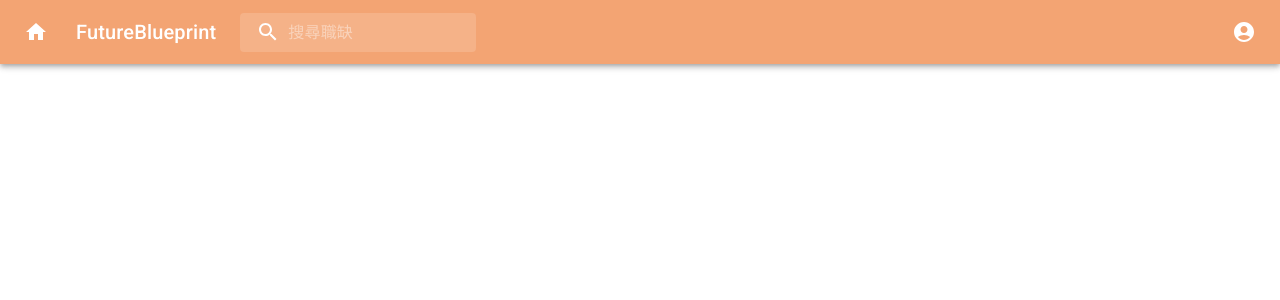
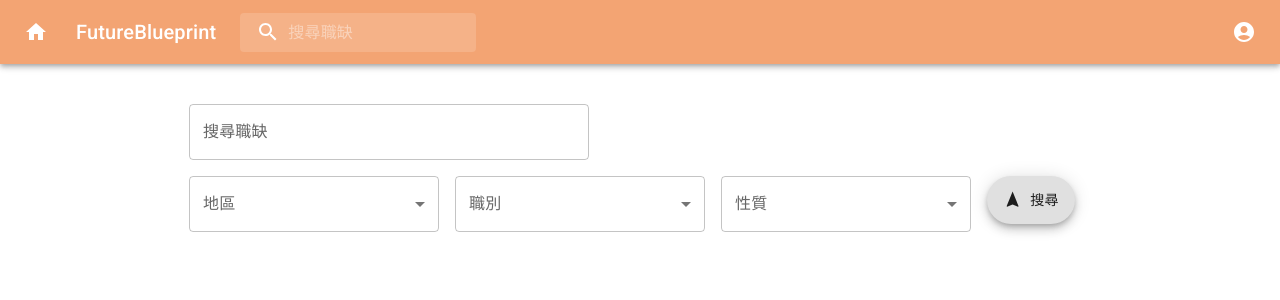
Before and after one commit to KJCGray/Future_blueprint, a Next.js app: page /searchpage in a window 1280 px wide. Shown: the top 300 px of the page. Built offline with nearby package versions, Linux system fonts and the light colour scheme.

Commit message:
add search option

```diff
--- /dev/null
+++ b/src/app/components/mainpage/jobsearch.js
@@ -0,0 +1,161 @@
+"use client";
+import * as React from "react";
+import { TextField } from "@mui/material";
+import OutlinedInput from "@mui/material/OutlinedInput";
+import InputLabel from "@mui/material/InputLabel";
+import MenuItem from "@mui/material/MenuItem";
+import FormControl from "@mui/material/FormControl";
+import ListItemText from "@mui/material/ListItemText";
+import Select from "@mui/material/Select";
+import Checkbox from "@mui/material/Checkbox";
+import Fab from "@mui/material/Fab";
+import NavigationIcon from "@mui/icons-material/Navigation";
+import Box from "@mui/material/Box";
+
+const ITEM_HEIGHT = 48;
+const ITEM_PADDING_TOP = 8;
+const MenuProps = {
+  PaperProps: {
+    style: {
+      maxHeight: ITEM_HEIGHT * 4.5 + ITEM_PADDING_TOP,
+      width: 250,
+    },
+  },
+};
+
+const names = [
+  "台北市",
+  "新北市",
+  "桃園市",
+  "新竹縣",
+  "新竹市",
+  "宜蘭縣",
+  "台中市",
+  "苗栗縣",
+  "彰化縣",
+  "南投縣",
+];
+const jobs = [
+  "管理幕僚",
+  "金融保險",
+  "業務員",
+  "行銷專員",
+  "光電IC",
+  "機械模具",
+  "前端工程師",
+  "後端工程師",
+  "全端工程師",
+];
+const styles = ["短期", "長期", "兼職人員", "假日", "暑期", "寒假", "遠端工作", "周休二日"];
+
+const Jobsearch = () => {
+  const [areaName, setAreaName] = React.useState([]);
+  const [jobName, setJobName] = React.useState([]);
+  const [styleName, setStyleName] = React.useState([]);
+
+  const handleareaChange = (event) => {
+    const {
+      target: { value },
+    } = event;
+    setAreaName(
+      // On autofill we get a stringified value.
+      typeof value === "string" ? value.split(",") : value
+    );
+  };
+  const handlejobChange = (event) => {
+    const {
+      target: { value },
+    } = event;
+    setJobName(
+      // On autofill we get a stringified value.
+      typeof value === "string" ? value.split(",") : value
+    );
+  };
+  const handleStyleChange = (event) => {
+    const {
+      target: { value },
+    } = event;
+    setStyleName(
+      // On autofill we get a stringified value.
+      typeof value === "string" ? value.split(",") : value
+    );
+  };
+
+  return (
+    <div>
+      <FormControl sx={{ m: 1, width: 400 }}>
+        <TextField label="搜尋職缺" />
+      </FormControl>
+      <div className="flex">
+        <FormControl sx={{ m: 1, width: 250 }}>
+          <InputLabel id="demo-multiple-checkbox-label">地區</InputLabel>
+          <Select
+            labelId="demo-multiple-checkbox-label"
+            id="demo-multiple-checkbox"
+            multiple
+            value={areaName}
+            onChange={handleareaChange}
+            input={<OutlinedInput label="Tag" />}
+            renderValue={(selected) => selected.join(", ")}
+            MenuProps={MenuProps}
+          >
+            {names.map((name) => (
+              <MenuItem key={name} value={name}>
+                <Checkbox checked={areaName.indexOf(name) > -1} />
+                <ListItemText primary={name} />
+              </MenuItem>
+            ))}
+          </Select>
+        </FormControl>
+        <FormControl sx={{ m: 1, width: 250 }}>
+          <InputLabel id="demo-multiple-checkbox-label">職別</InputLabel>
+          <Select
+            labelId="demo-multiple-checkbox-label"
+            id="demo-multiple-checkbox"
+            multiple
+            value={jobName}
+            onChange={handlejobChange}
+            input={<OutlinedInput label="Tag" />}
+            renderValue={(selected) => selected.join(", ")}
+            MenuProps={MenuProps}
+          >
+            {jobs.map((job) => (
+              <MenuItem key={job} value={job}>
+                <Checkbox checked={jobName.indexOf(job) > -1} />
+                <ListItemText primary={job} />
+              </MenuItem>
+            ))}
+          </Select>
+        </FormControl>
+        <FormControl sx={{ m: 1, width: 250 }}>
+          <InputLabel id="demo-multiple-checkbox-label">性質</InputLabel>
+          <Select
+            labelId="demo-multiple-checkbox-label"
+            id="demo-multiple-checkbox"
+            multiple
+            value={styleName}
+            onChange={handleStyleChange}
+            input={<OutlinedInput label="Tag" />}
+            renderValue={(selected) => selected.join(", ")}
+            MenuProps={MenuProps}
+          >
+            {styles.map((style) => (
+              <MenuItem key={style} value={style}>
+                <Checkbox checked={styleName.indexOf(style) > -1} />
+                <ListItemText primary={style} />
+              </MenuItem>
+            ))}
+          </Select>
+        </FormControl>
+        <Box sx={{ "& > :not(style)": { m: 1 }, width: "120px", height: "30px" }}>
+          <Fab variant="extended">
+            <NavigationIcon sx={{ fontSize: "1.2rem", mr: 1 }} />
+            搜尋
+          </Fab>
+        </Box>
+      </div>
+    </div>
+  );
+};
+
+export default Jobsearch;
--- /dev/null
+++ b/src/app/components/searchbar.js
@@ -0,0 +1,24 @@
+"use client";
+import { AccessAlarm, ThreeDRotation } from "@mui/icons-material";
+import HomeIcon from "@mui/icons-material/Home";
+import * as React from "react";
+import Button from "@mui/material/Button";
+import { createTheme, ThemeProvider } from "@mui/material/styles";
+
+const searchbar = () => {
+  const theme = createTheme({
+    palette: {
+      ochre: {
+        main: "#ffd7be",
+        light: "#E9DB5D",
+        dark: "#f5ddb7",
+        contrastText: "#a38d80",
+      },
+    },
+  });
+  return (
+    <div className="flex items-center w-screen border-b-2 h-14 border-[#f8dece] bg-white"></div>
+  );
+};
+
+export default searchbar;
--- a/src/app/searchpage/page.js
+++ b/src/app/searchpage/page.js
@@ -1,12 +1,16 @@
 import * as React from "react";
 import Button from "@mui/material/Button";
 import Navbar from "../components/navbar";
+import Jobsearch from "../components/mainpage/jobsearch";
 import Searchbar from "../components/mainpage/searchbar";
 
 export default function ButtonUsage() {
   return (
     <div className="w-screen h-screen m-0 bg-white">
-      <Searchbar/>
+      <Searchbar />
+      <div className="flex items-center justify-center mx-8 my-8">
+        <Jobsearch />
+      </div>
     </div>
   );
 }
```
